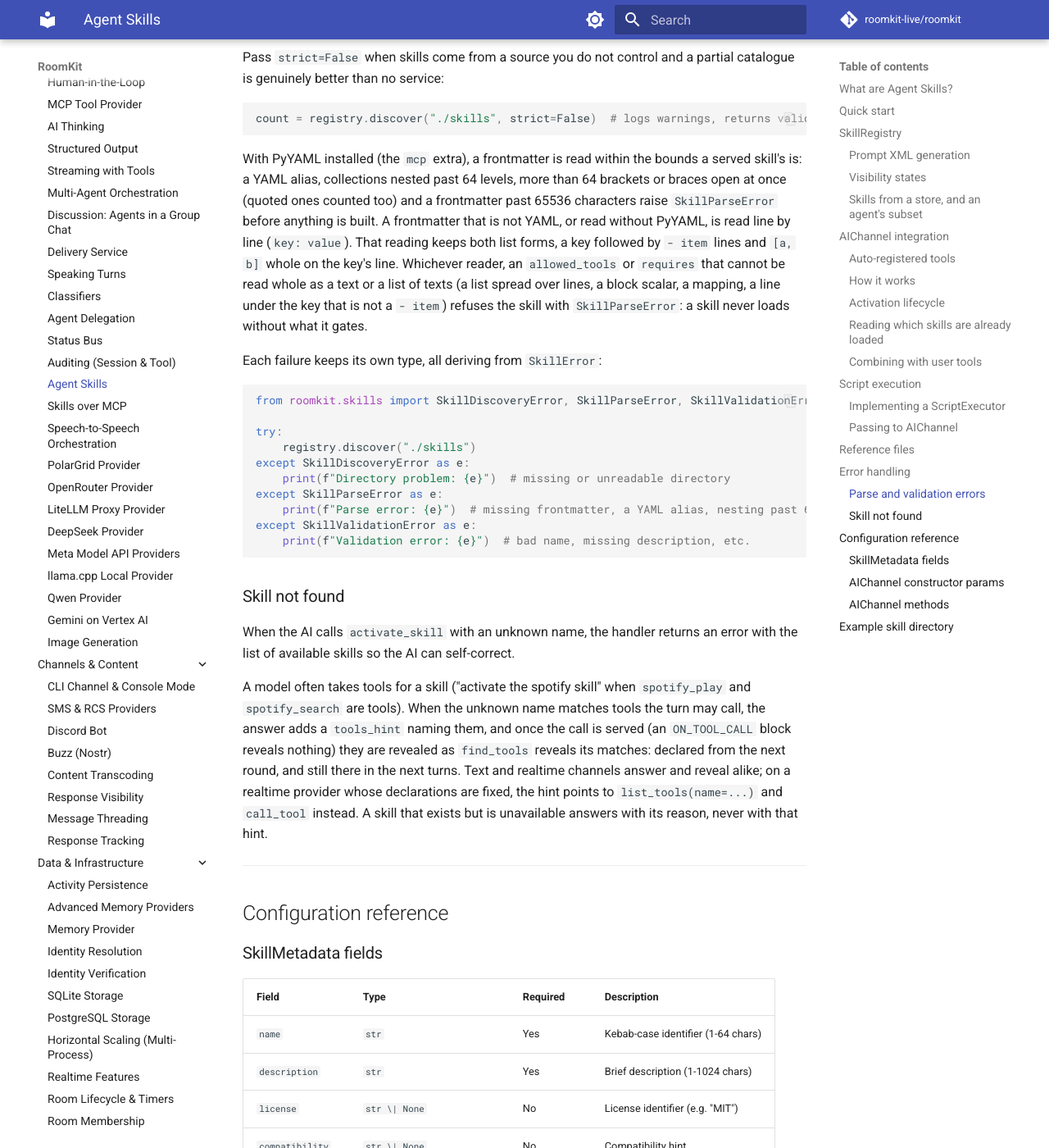
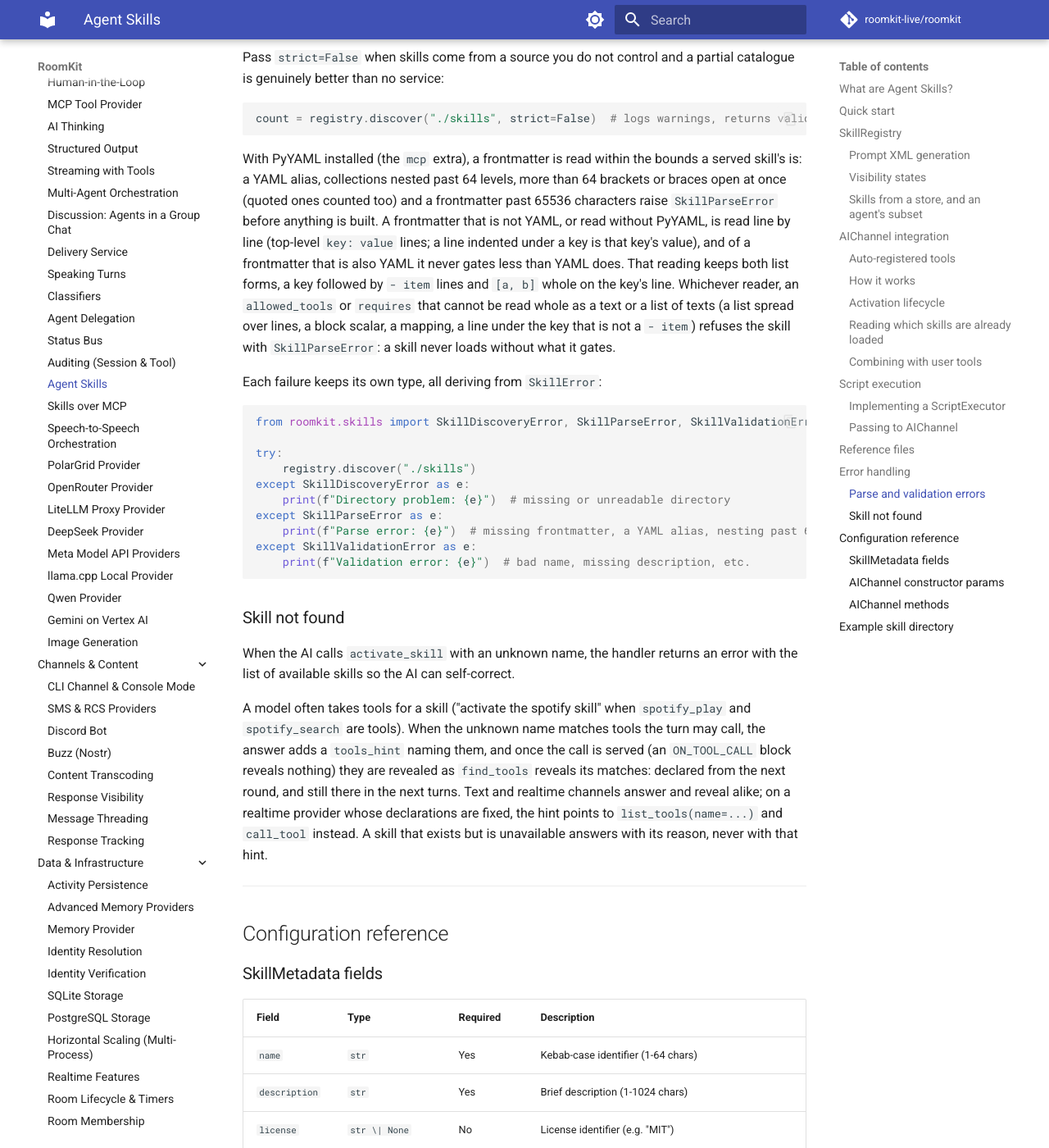
Before and after one commit to roomkit-live/roomkit-docs, an MkDocs documentation site: the page built from docs/guides/agent-skills.md, in a window 1280 px wide and 1400 px high, scrolled down 11605 px. Shown: the whole window at 82% size. Built offline with MkDocs 1.6.1 and Material for MkDocs 9.7.7, drawn with Linux system fonts in a browser that asks for light colours; comment, search, counter and statistics services are not loaded; some of the changed text lies outside the part shown.

Commit message:
docs(skills): the line reader never gates less than YAML, and both gating keys read a text alike (RMK-693)

````diff
--- a/docs/guides/agent-skills.md
+++ b/docs/guides/agent-skills.md
@@ -510,7 +510,7 @@ Pass `strict=False` when skills come from a source you do not control and a part
 count = registry.discover("./skills", strict=False)  # logs warnings, returns valid count
 ```
 
-With PyYAML installed (the `mcp` extra), a frontmatter is read within the bounds a served skill's is: a YAML alias, collections nested past 64 levels, more than 64 brackets or braces open at once (quoted ones counted too) and a frontmatter past 65536 characters raise `SkillParseError` before anything is built. A frontmatter that is not YAML, or read without PyYAML, is read line by line (`key: value`). That reading keeps both list forms, a key followed by `- item` lines and `[a, b]` whole on the key's line. Whichever reader, an `allowed_tools` or `requires` that cannot be read whole as a text or a list of texts (a list spread over lines, a block scalar, a mapping, a line under the key that is not a `- item`) refuses the skill with `SkillParseError`: a skill never loads without what it gates.
+With PyYAML installed (the `mcp` extra), a frontmatter is read within the bounds a served skill's is: a YAML alias, collections nested past 64 levels, more than 64 brackets or braces open at once (quoted ones counted too) and a frontmatter past 65536 characters raise `SkillParseError` before anything is built. A frontmatter that is not YAML, or read without PyYAML, is read line by line (top-level `key: value` lines; a line indented under a key is that key's value), and of a frontmatter that is also YAML it never gates less than YAML does. That reading keeps both list forms, a key followed by `- item` lines and `[a, b]` whole on the key's line. Whichever reader, an `allowed_tools` or `requires` that cannot be read whole as a text or a list of texts (a list spread over lines, a block scalar, a mapping, a line under the key that is not a `- item`) refuses the skill with `SkillParseError`: a skill never loads without what it gates.
 
 Each failure keeps its own type, all deriving from `SkillError`:
 
@@ -545,7 +545,7 @@ A model often takes tools for a skill ("activate the spotify skill" when `spotif
 | `description` | `str` | Yes | Brief description (1-1024 chars) |
 | `license` | `str \| None` | No | License identifier (e.g. "MIT") |
 | `compatibility` | `str \| None` | No | Compatibility hint |
-| `allowed_tools` | `str \| list[str] \| None` | No | Allowed tool patterns |
+| `allowed_tools` | `str \| list[str] \| None` | No | Gated tool patterns: a list, or a text separated by commas (`[a, b]` and quoted entries read alike, as `requires` reads them) |
 | `extra_metadata` | `dict[str, str]` | No | Additional frontmatter keys |
 
 ### AIChannel constructor params
````
